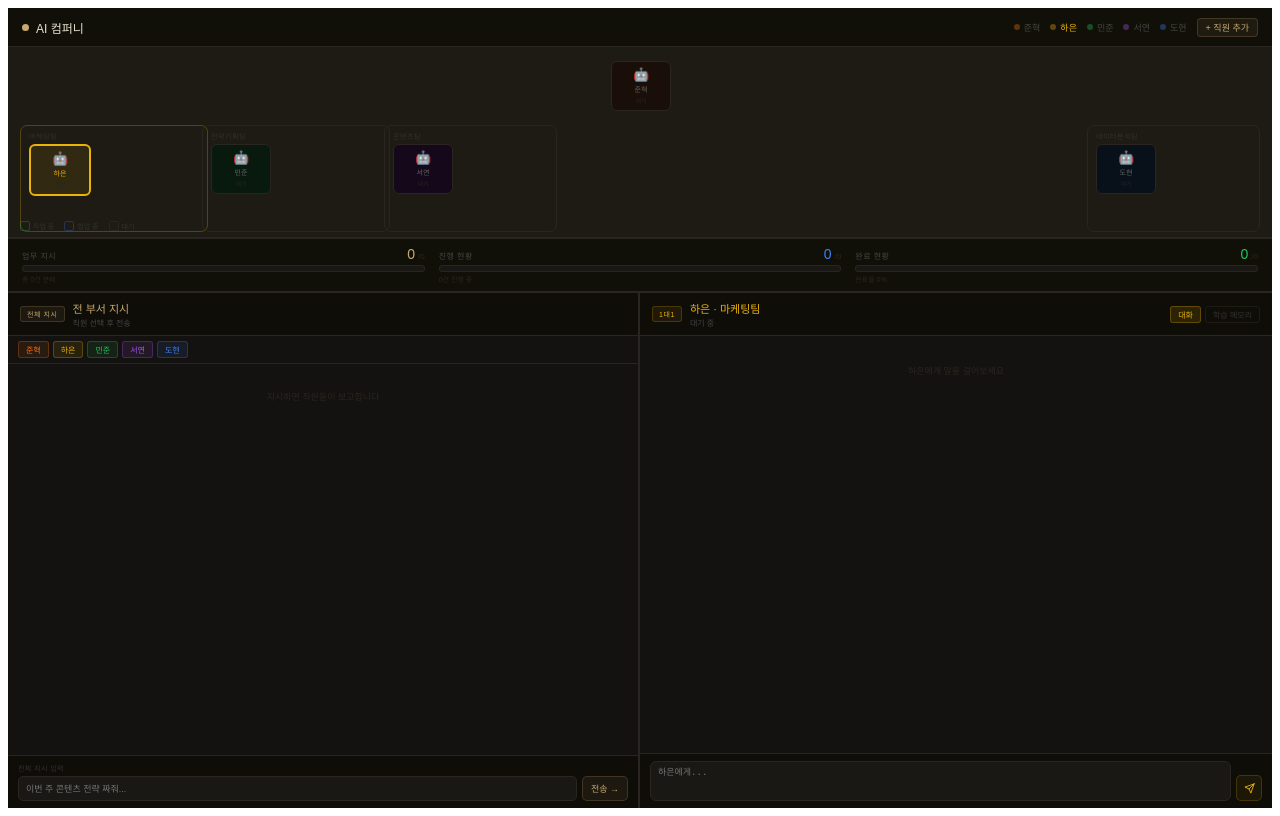
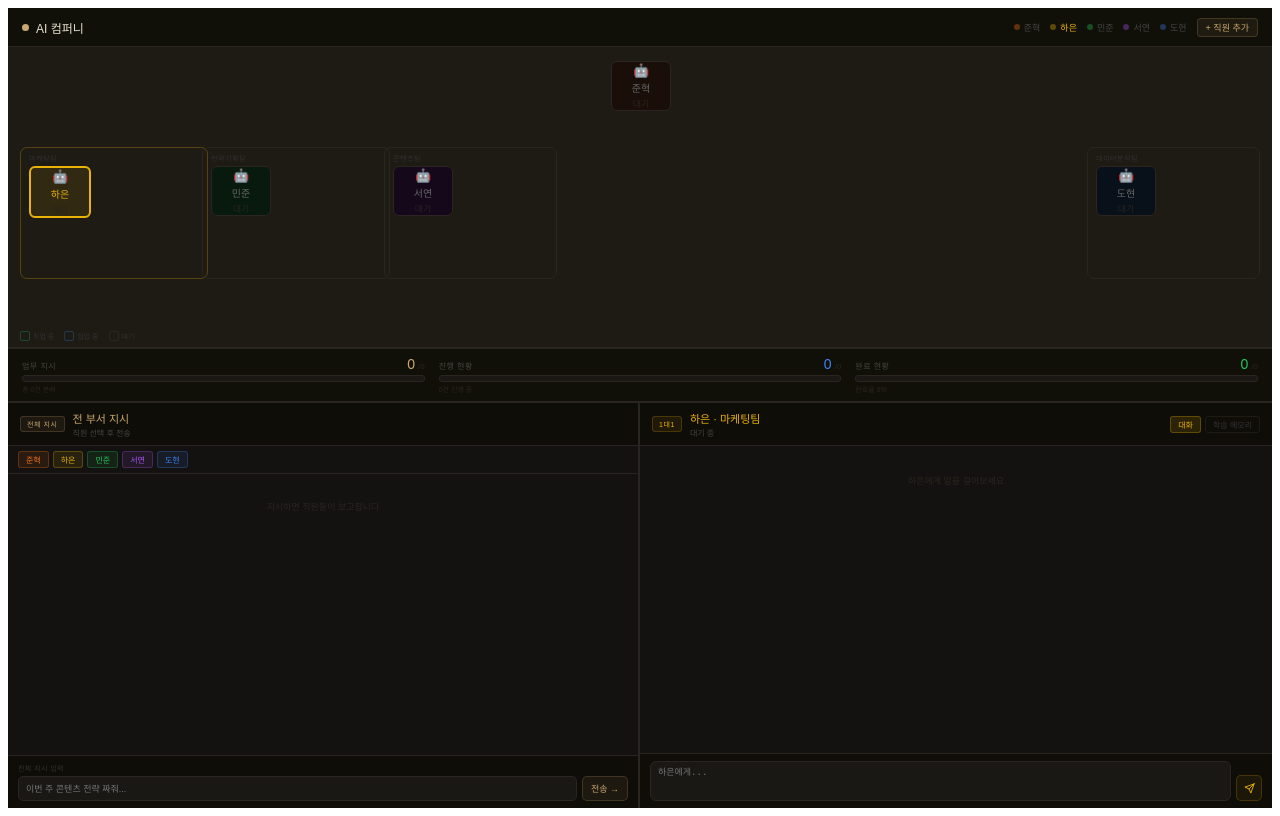
Before and after one commit to route99im/ai-company, a Next.js app: page / in a window 1280 px wide. Built offline with nearby package versions, Linux system fonts and the light colour scheme.

Commit message:
Update index.js

```diff
--- a/pages/index.js
+++ b/pages/index.js
@@ -55,8 +55,8 @@ function DeskItem({ id, agents, states, selected, setSelected }) {
         opacity: isDone ? 0.6 : 1,
       }}>
         <div style={{ fontSize:13 }}>🤖</div>
-        <div style={{ fontSize:7, fontWeight:500, color: isSel||isWork ? a.color : '#666' }}>{a.name}</div>
-        <div style={{ fontSize:6, color: isWork ? '#22c55e' : isDone ? '#22c55e88' : '#2a2520' }}>
+        <div style={{ fontSize:10, fontWeight:500, color: isSel||isWork ? a.color : '#666' }}>{a.name}</div>
+        <div style={{ fontSize:9, color: isWork ? '#22c55e' : isDone ? '#22c55e88' : '#2a2520' }}>
           {isWork ? (s.task||'작업 중') : isDone ? '완료' : '대기'}
         </div>
       </div>
@@ -248,26 +248,26 @@ export default function Home() {
         </div>
       </div>
 
-      <div style={{ flexShrink:0, height:190, background:'#1e1a14', position:'relative', borderBottom:'2px solid #2a2520', overflow:'hidden' }}>
+      <div style={{ flexShrink:0, height:300, background:'#1e1a14', position:'relative', borderBottom:'2px solid #2a2520', overflow:'hidden' }}>
         <div style={{ position:'absolute', top:14, left:'50%', transform:'translateX(-50%)' }}>
           <DeskItem id="alex" agents={agents} states={agentStates} selected={selected} setSelected={(id) => { setSelected(id); setChatTab('chat'); }}/>
         </div>
-        <RoomBox label="마케팅팀" style={{ top:78, left:12, width:170, height:95, borderColor:selected==='sara'?'#eab30844':'#2a2520' }}>
+        <RoomBox label="마케팅팀" style={{ top:100, left:12, width:170, height:120, borderColor:selected==='sara'?'#eab30844':'#2a2520' }}>
           <div style={{ position:'absolute', top:18, left:8 }}>
             <DeskItem id="sara" agents={agents} states={agentStates} selected={selected} setSelected={(id) => { setSelected(id); setChatTab('chat'); }}/>
           </div>
         </RoomBox>
-        <RoomBox label="전략기획팀" style={{ top:78, left:194, width:170, height:95, borderColor:selected==='jin'?'#22c55e44':'#2a2520' }}>
+        <RoomBox label="전략기획팀" style={{ top:100, left:194, width:170, height:120, borderColor:selected==='jin'?'#22c55e44':'#2a2520' }}>
           <div style={{ position:'absolute', top:18, left:8 }}>
             <DeskItem id="jin" agents={agents} states={agentStates} selected={selected} setSelected={(id) => { setSelected(id); setChatTab('chat'); }}/>
           </div>
         </RoomBox>
-        <RoomBox label="콘텐츠팀" style={{ top:78, left:376, width:155, height:95, borderColor:selected==='mia'?'#a855f744':'#2a2520' }}>
+        <RoomBox label="콘텐츠팀" style={{ top:100, left:376, width:155, height:120, borderColor:selected==='mia'?'#a855f744':'#2a2520' }}>
           <div style={{ position:'absolute', top:18, left:8 }}>
             <DeskItem id="mia" agents={agents} states={agentStates} selected={selected} setSelected={(id) => { setSelected(id); setChatTab('chat'); }}/>
           </div>
         </RoomBox>
-        <RoomBox label="데이터분석팀" style={{ top:78, right:12, width:155, height:95, borderColor:selected==='kai'?'#3b82f644':'#2a2520' }}>
+        <RoomBox label="데이터분석팀" style={{ top:100, right:12, width:155, height:120, borderColor:selected==='kai'?'#3b82f644':'#2a2520' }}>
           <div style={{ position:'absolute', top:18, left:8 }}>
             <DeskItem id="kai" agents={agents} states={agentStates} selected={selected} setSelected={(id) => { setSelected(id); setChatTab('chat'); }}/>
           </div>
```
